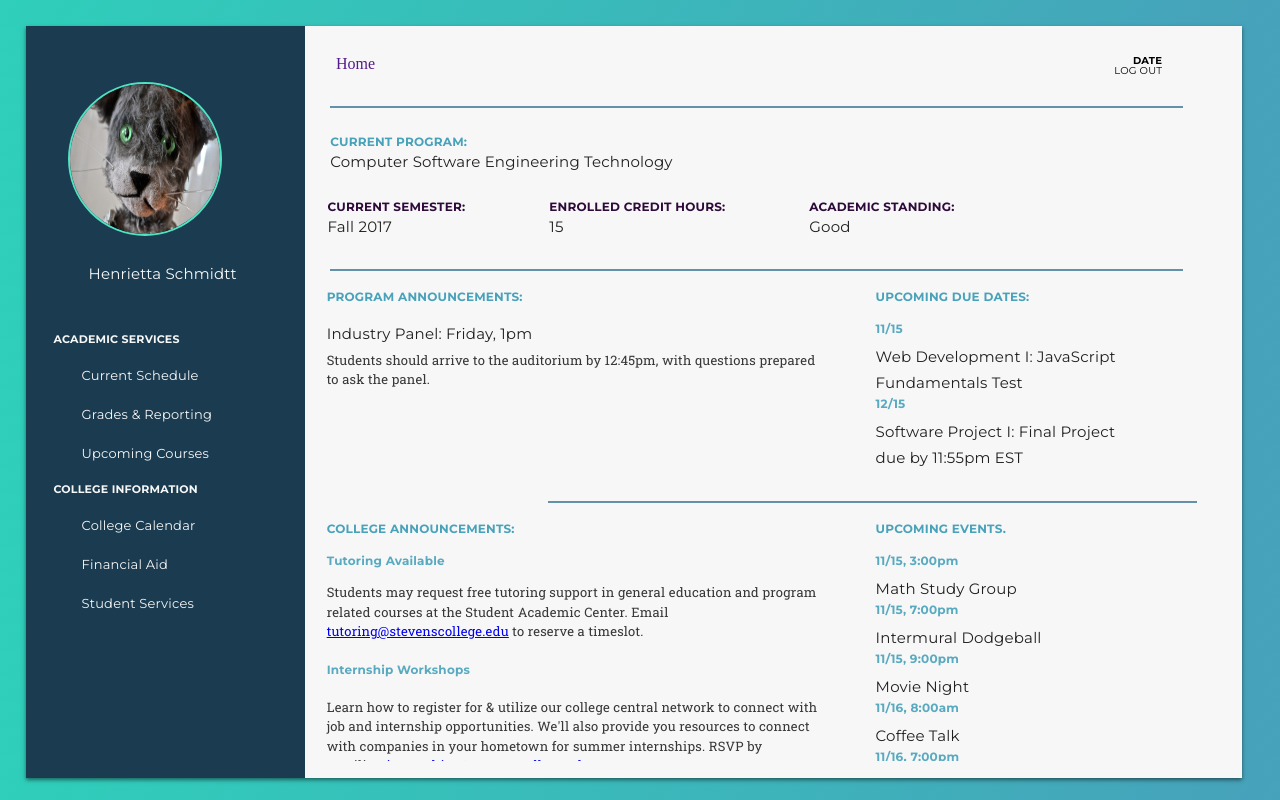
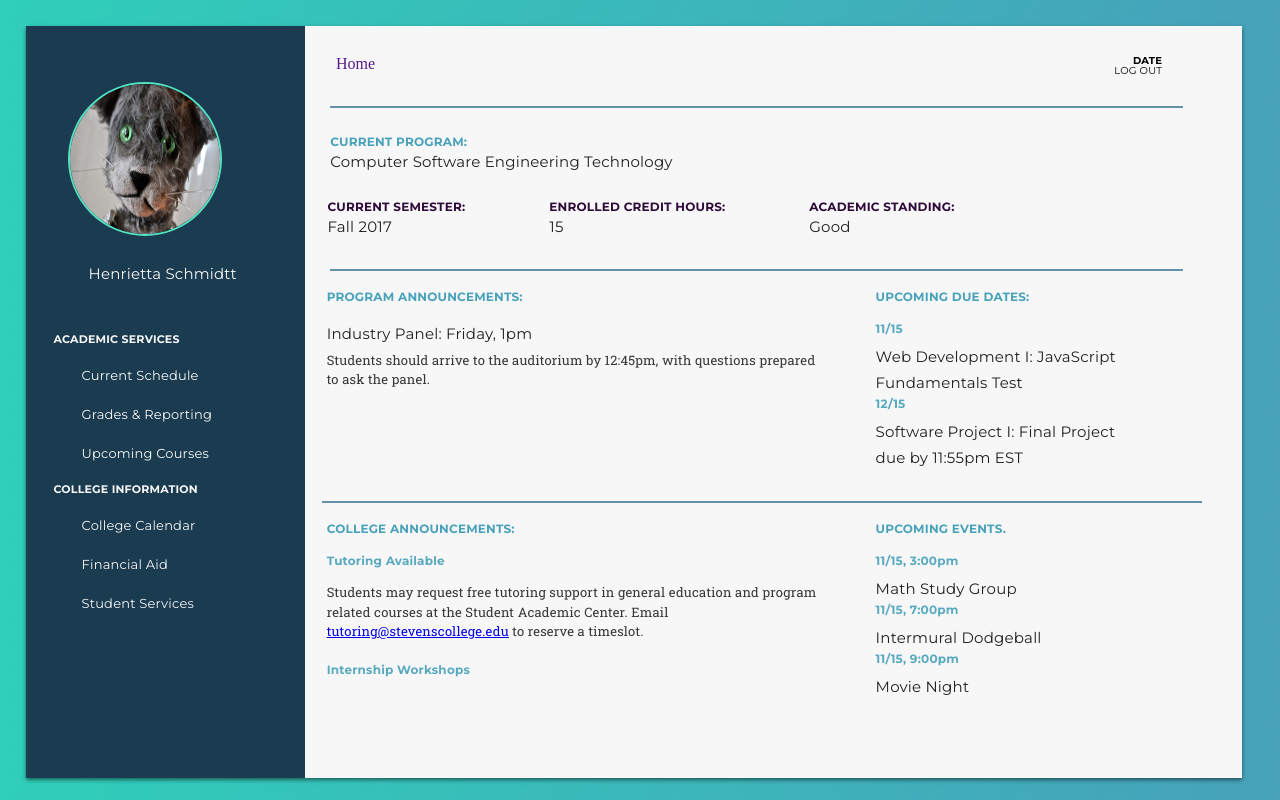
Before and after one commit to RomanNumerals/finalProject, a plain HTML site: page index.html in a window 1280 px wide. Drawn offline with Linux system fonts and the light colour scheme.

Commit message:
Finished doing the things. FINALLY!

```diff
--- a/sass/_index.scss
+++ b/sass/_index.scss
@@ -64,7 +64,7 @@
     .scrolling {
         overflow-y: visible;
         overflow-x: hidden;
-        height: 490px;
+        height: 430px;
         h3 {
             @extend .mont12B;
             color: $seaBlue;
@@ -83,6 +83,10 @@
         .robo13 {
             color: $grey;
             line-height: 1.5;
+        }
+        .blueDivider {
+            width: 95%;
+            margin-left: 5px;
         }
         .flex {
             display: flex;
@@ -110,4 +114,14 @@
             }
         }
     }
+    .scrolling::-webkit-scrollbar-track {
+        background-color: white;
+    }
+    .scrolling::-webkit-scrollbar {
+        width: 6px;
+        background-color: #F5F5F5;
+    }
+    .scrolling::-webkit-scrollbar-thumb {
+        background-color: #38bfba;
+    }
 }
```
Also changed, not shown: sass/style.css.
